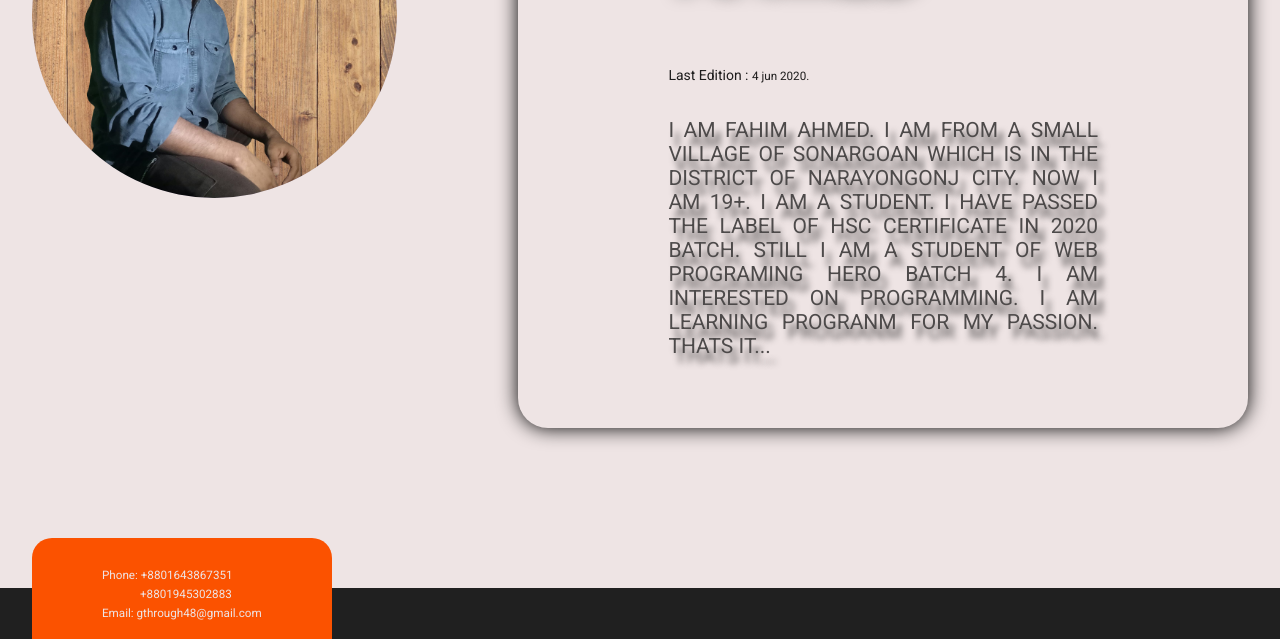
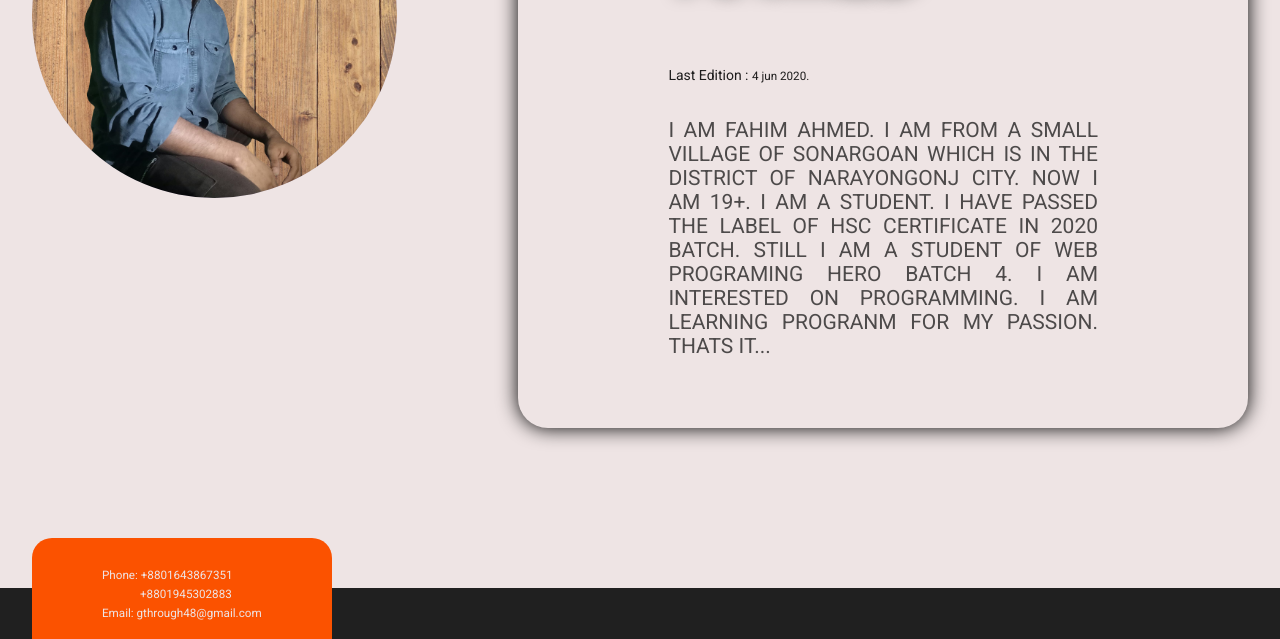
Before and after one commit to Shuyibe48/my-personal-repo, a plain HTML site: page index.html in a window 1280 px wide. Shown: the part 4452-5091 px from the top of the page. Drawn offline with Linux system fonts and the light colour scheme.

Commit message:
remove shadow

```diff
--- a/index.css
+++ b/index.css
@@ -538,7 +538,6 @@ nav ul li a{
     text-align: justify;
     margin-top: 35px;
     font-size: 1.5em;
-    text-shadow: 6px 10px 6px;
 }
 
 /* About responsive */
```
